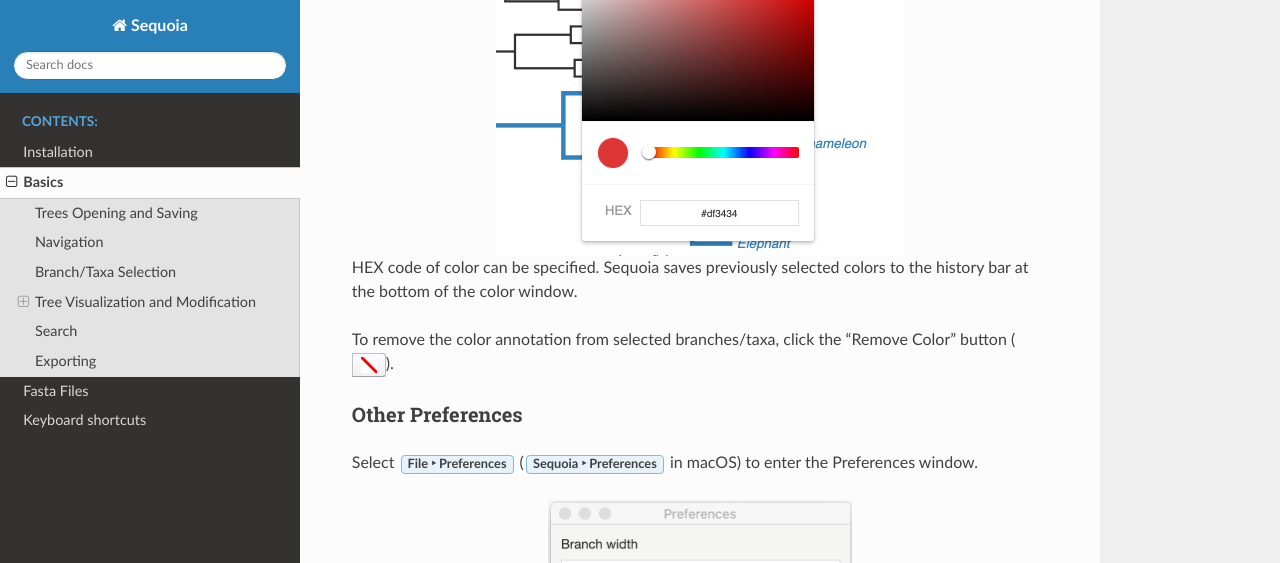
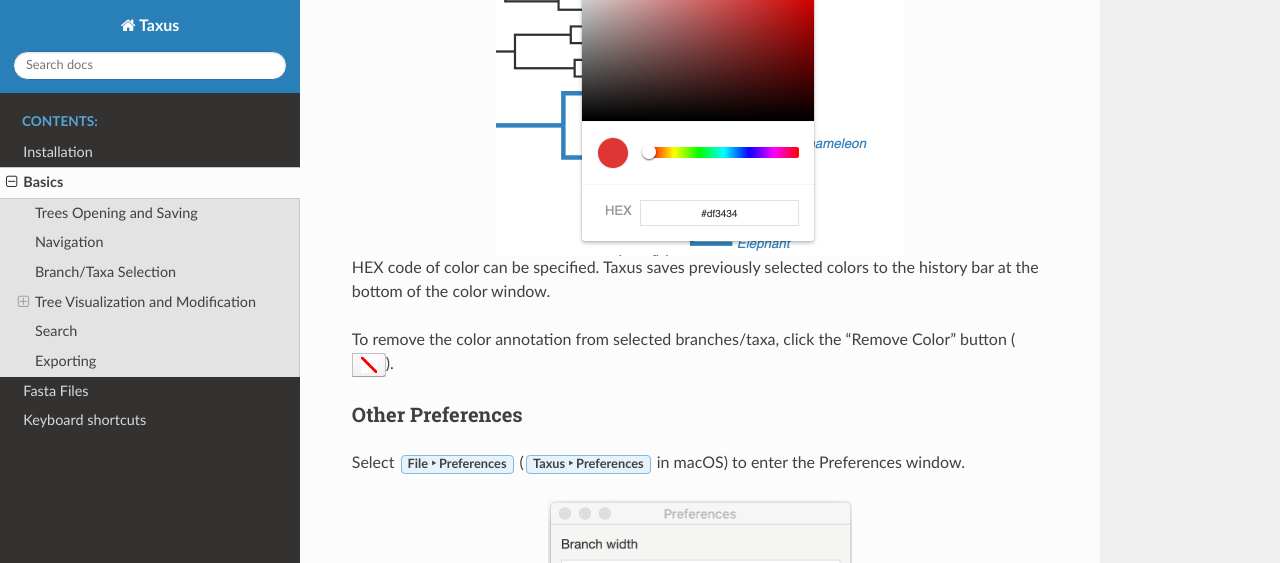
Before and after one commit to Seraff/taxus, a Sphinx documentation site: the page built from docs/basics.rst, in a window 1280 px wide and 900 px high, scrolled down 2859 px. Shown: the top 563 px of the window. Built offline with Sphinx 7.4.7 and the Read the Docs theme 2.0.0, drawn with Linux system fonts in a browser that asks for light colours; some of the changed text lies outside the part shown.

Commit message:
Rename Sequoia -> Taxus

```diff
--- a/docs/basics.rst
+++ b/docs/basics.rst
@@ -1,12 +1,12 @@
 Basics
 ======
 
-Sequoia is designed to be to link a tree and a fasta file to edit for downstream analysis.
+Taxus is designed to be to link a tree and a fasta file to edit for downstream analysis.
 
 Trees Opening and Saving
 ------------------------
 
-Sequoia can load trees in NEXUS and Newick formats.
+Taxus can load trees in NEXUS and Newick formats.
 
 To open the tree, select :menuselection:`File --> Open Tree`.
 
@@ -108,7 +108,7 @@ To apply a new color to selected objects, click the "Change color" button from t
   :scale: 50%
   :align: center
 
-HEX code of color can be specified. Sequoia saves previously selected colors to the history bar at the bottom of the color window.
+HEX code of color can be specified. Taxus saves previously selected colors to the history bar at the bottom of the color window.
 
 To remove the color annotation from selected branches/taxa, click the "Remove Color" button (|remove_color_button|).
 
@@ -118,7 +118,7 @@ To remove the color annotation from selected branches/taxa, click the "Remove Co
 Other Preferences
 #################
 
-Select :menuselection:`File --> Preferences` (:menuselection:`Sequoia --> Preferences` in macOS) to enter the Preferences window.
+Select :menuselection:`File --> Preferences` (:menuselection:`Taxus --> Preferences` in macOS) to enter the Preferences window.
 
 .. image:: _static/img/preferences_window.png
   :scale: 50%
--- a/docs/conf.py
+++ b/docs/conf.py
@@ -17,7 +17,7 @@ import sphinx_rtd_theme
 
 # -- Project information -----------------------------------------------------
 
-project = 'Sequoia'
+project = 'Taxus'
 copyright = '2020, Serafim Nenarokov'
 author = 'Serafim Nenarokov'
 
--- a/docs/index.rst
+++ b/docs/index.rst
@@ -3,7 +3,7 @@
    You can adapt this file completely to your liking, but it should at least
    contain the root `toctree` directive.
 
-Welcome to Sequoia documentation!
+Welcome to Taxus documentation!
 =================================
 
 .. toctree::
--- a/index.html
+++ b/index.html
@@ -4,7 +4,7 @@
 <head>
   <meta charset="utf-8">
 
-  <title>Sequoia</title>
+  <title>Taxus</title>
   <meta name="description" content="Tree editor">
   <meta name="author" content="Serafim Nenarokov">
   <link rel="stylesheet" href="css/vendor/open-iconic-bootstrap.min.css">
```
Also changed, not shown: README.md (+6 -6 lines), package.json (+35 -10 lines), 3 other files.
